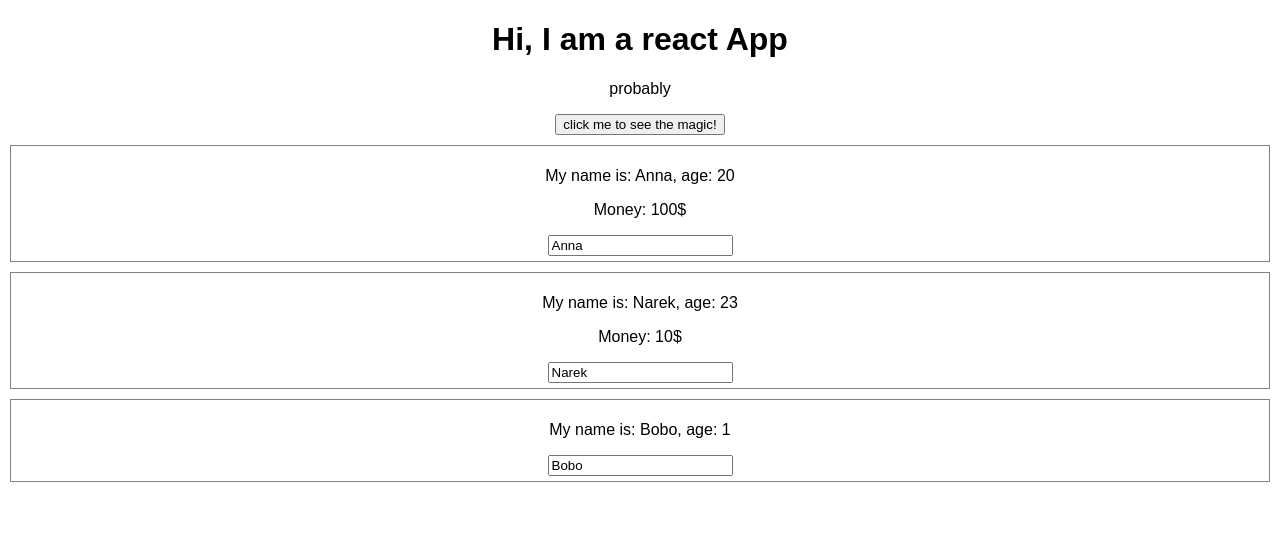
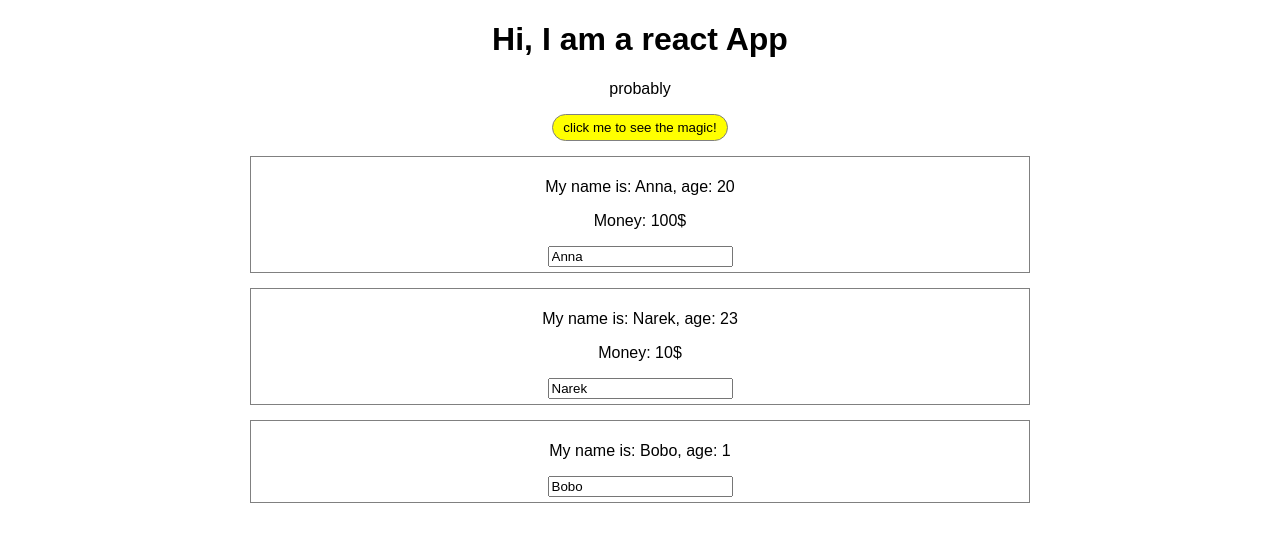
Before and after one commit to annaavanesyan/react-app, a React (Create React App) app: page / in a window 1280 px wide. Shown: the top 542 px of the page. Built offline with nearby package versions, Linux system fonts and the light colour scheme.

Commit message:
add: add inline and separate styles

```diff
--- a/src/App.css
+++ b/src/App.css
@@ -1,8 +1,3 @@
 .App {
   text-align: center;
 }
-.separate{
-  padding: 5px;
-  margin: 10px;
-  border: 1px solid grey;
-}
--- a/src/App.js
+++ b/src/App.js
@@ -34,15 +34,26 @@ class App extends Component {
         { name: event.target.value, age: 1 }
       ]
     });
-  }
+  };
 
   render() {
+
+    const buttonStyle = {
+      backgroundColor: 'yellow',
+      border: '1px solid grey',
+      padding: '5px 10px',
+      borderRadius: '30px',
+      cursor: 'pointer'
+    };
+
     return (
       <div className="App">
         <h1>Hi, I am a react App</h1>
         <p>probably</p>
 
-        <button onClick={() => this.switchNameHandler("Anna the Great")}>
+        <button
+          style={buttonStyle}
+          onClick={() => this.switchNameHandler("Anna the Great")}>
           click me to see the magic!
         </button>
 
--- /dev/null
+++ b/src/Person/Person.css
@@ -0,0 +1,6 @@
+.Person{
+  padding: 5px;
+  width: 60%;
+  margin: 15px auto;
+  border: 1px solid grey;
+}
--- a/src/Person/Person.js
+++ b/src/Person/Person.js
@@ -1,8 +1,9 @@
 import React from "react";
+import "./Person.css"
 
 const person = (props) => {
   return (
-    <div className ="separate" onClick={props.changeName}>
+    <div className ="Person" onClick={props.changeName}>
       <p> My name is: {props.name}, age: {props.age} </p>
       <p> {props.children} </p>
       <input type="text" onChange={props.insertName} value={props.name}/>
```
